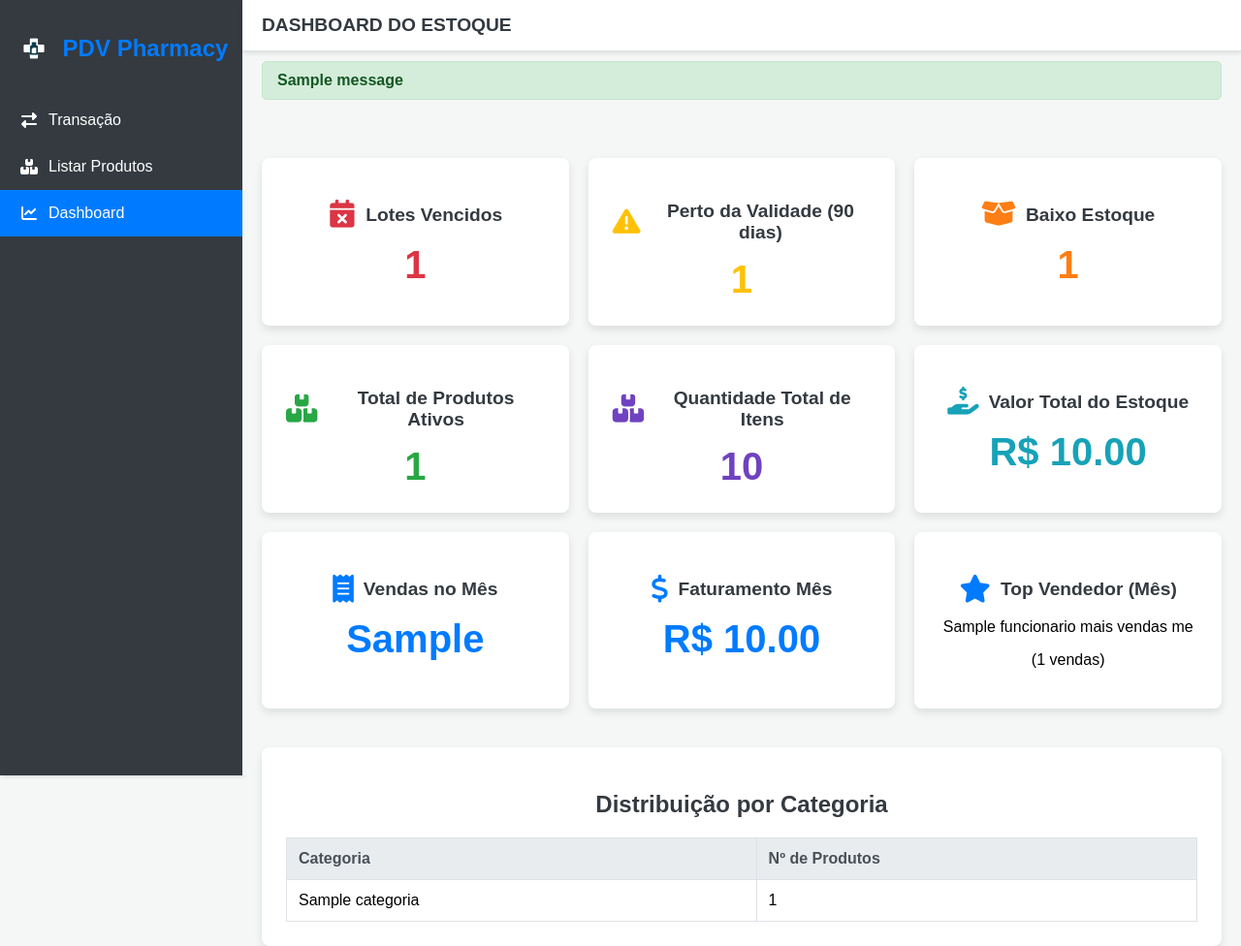
After one commit to eehinqru/PDV-Farma, a Django app: template PDVfarma/templates/estoque/dashboard.html in a window 1280 px wide. The commit adds this page. Shown: the whole page at 97% size. Run offline with Django 5.2, Linux system fonts and the light colour scheme; the template is opened without the code that fills it: most values are stand-ins (such as "Sample title", 1, 10 or a date in 2020); one stand-in notice (Sample message) is shown.

Commit message:
feat.Emerson: dashboard

```diff
--- /dev/null
+++ b/PDVfarma/static/css/style_estoque_dashboard.css
@@ -0,0 +1,260 @@
+/* Estilos Gerais para a Página */
+body {
+    font-family: Arial, sans-serif;
+    margin: 0;
+    padding: 0;
+    background-color: #f4f7f6;
+    display: flex; /* Para o layout de sidebar e conteúdo principal */
+    min-height: 100vh;
+}
+
+/* Sidebar - Mantenha a consistência com suas outras telas */
+.sidebar {
+    width: 250px;
+    background-color: #343a40; /* Cor de fundo escura */
+    color: white;
+    padding: 20px 0;
+    display: flex;
+    flex-direction: column;
+    box-shadow: 2px 0 5px rgba(0,0,0,0.2);
+}
+
+.sidebar-top {
+    display: flex;
+    align-items: center;
+    justify-content: center; /* Centraliza logo e texto */
+    padding: 10px 0;
+    margin-bottom: 20px;
+}
+
+.sidebar-top .logo {
+    width: 40px;
+    height: 40px;
+    margin-right: 10px;
+}
+
+.sidebar-top .logo-text {
+    font-size: 1.5em;
+    font-weight: bold;
+    color: #007bff; /* Cor para o texto do logo */
+}
+
+.sidebar a {
+    color: #ffffff;
+    text-decoration: none;
+    padding: 15px 20px;
+    display: flex;
+    align-items: center;
+    gap: 10px; /* Espaço entre ícone e texto */
+    transition: background-color 0.3s ease;
+}
+
+.sidebar a:hover, .sidebar a.active {
+    background-color: #007bff; /* Cor de destaque ao passar o mouse ou ativo */
+    color: white;
+}
+
+.sidebar a i {
+    width: 20px; /* Garante que os ícones tenham largura consistente */
+    text-align: center;
+}
+
+/* Estilos para o perfil do usuário na sidebar */
+.user-profile-sidebar {
+    display: flex;
+    flex-direction: column;
+    align-items: center;
+    padding: 20px 0;
+    border-bottom: 1px solid rgba(255, 255, 255, 0.1);
+    margin-bottom: 10px;
+}
+
+.user-profile-sidebar .profile-pic {
+    width: 80px;
+    height: 80px;
+    border-radius: 50%;
+    object-fit: cover;
+    border: 2px solid #007bff;
+    margin-bottom: 10px;
+}
+
+.user-profile-sidebar .user-name {
+    color: #ffffff;
+    font-weight: bold;
+    font-size: 1.1em;
+    text-align: center;
+}
+
+/* Estilos da Topbar (cabeçalho) */
+.main-content {
+    flex-grow: 1; /* Ocupa o restante do espaço */
+    display: flex;
+    flex-direction: column;
+    background-color: #f4f7f6;
+}
+
+.topbar {
+    display: flex;
+    justify-content: space-between;
+    align-items: center;
+    padding: 15px 20px;
+    background-color: #ffffff; /* Fundo branco */
+    border-bottom: 1px solid #dee2e6;
+    color: #343a40;
+    font-size: 1.2em;
+    font-weight: bold;
+    box-shadow: 0 2px 4px rgba(0,0,0,0.1);
+}
+
+.user-info {
+    font-size: 0.8em;
+    color: #6c757d;
+}
+
+.user-info strong {
+    color: #007bff;
+}
+
+/* Estilos do Dashboard */
+.dashboard-grid {
+    display: grid;
+    grid-template-columns: repeat(auto-fit, minmax(250px, 1fr)); /* Colunas responsivas */
+    gap: 20px;
+    padding: 20px;
+    margin-top: 20px;
+}
+
+.card {
+    background-color: #ffffff;
+    border-radius: 8px;
+    box-shadow: 0 4px 8px rgba(0,0,0,0.1);
+    padding: 25px;
+    text-align: center;
+    transition: transform 0.2s ease, box-shadow 0.2s ease;
+}
+
+.card:hover {
+    transform: translateY(-5px);
+    box-shadow: 0 6px 12px rgba(0,0,0,0.15);
+}
+
+.card h3 {
+    font-size: 1.2em;
+    color: #343a40;
+    margin-bottom: 15px;
+    display: flex;
+    align-items: center;
+    justify-content: center;
+    gap: 10px;
+}
+
+.card h3 i {
+    font-size: 1.5em;
+    color: #007bff; /* Cor padrão do ícone */
+}
+
+.card .metric-value {
+    font-size: 2.5em;
+    font-weight: bold;
+    color: #007bff; /* Cor padrão do valor */
+    margin: 0;
+}
+
+/* Cores específicas para os cards */
+.card-vencidos h3 i, .card-vencidos .metric-value { color: #dc3545; } /* Vermelho */
+.card-perto-vencer h3 i, .card-perto-vencer .metric-value { color: #ffc107; } /* Amarelo */
+.card-baixo-estoque h3 i, .card-baixo-estoque .metric-value { color: #fd7e14; } /* Laranja */
+.card-total-produtos h3 i, .card-total-produtos .metric-value { color: #28a745; } /* Verde */
+.card-total-itens h3 i, .card-total-itens .metric-value { color: #6f42c1; } /* Roxo */
+.card-valor-total h3 i, .card-valor-total .metric-value { color: #17a2b8; } /* Azul ciano */
+
+
+/* Estilos para a Distribuição por Categoria */
+.category-distribution {
+    background-color: #ffffff;
+    border-radius: 8px;
+    box-shadow: 0 4px 8px rgba(0,0,0,0.1);
+    padding: 25px;
+    margin: 20px; /* Margem ao redor da tabela */
+}
+
+.category-distribution h2 {
+    font-size: 1.5em;
+    color: #343a40;
+    margin-bottom: 20px;
+    text-align: center;
+}
+
+.category-table {
+    width: 100%;
+    border-collapse: collapse;
+    margin-top: 15px;
+}
+
+.category-table th, .category-table td {
+    border: 1px solid #dee2e6;
+    padding: 12px;
+    text-align: left;
+}
+
+.category-table th {
+    background-color: #e9ecef;
+    font-weight: bold;
+    color: #495057;
+}
+
+.category-table tr:nth-child(even) {
+    background-color: #f8f9fa;
+}
+
+.category-table tr:hover {
+    background-color: #e2f0fd;
+}
+
+/* Estilos para mensagens do Django */
+.messages {
+    list-style: none;
+    padding: 10px 20px;
+    margin: 0;
+}
+
+.messages li {
+    padding: 10px 15px;
+    margin-bottom: 10px;
+    border-radius: 5px;
+    display: flex;
+    justify-content: space-between;
+    align-items: center;
+    font-weight: bold;
+}
+
+.messages .success {
+    background-color: #d4edda;
+    color: #155724;
+    border: 1px solid #c3e6cb;
+}
+
+.messages .error {
+    background-color: #f8d7da;
+    color: #721c24;
+    border: 1px solid #f5c6cb;
+}
+
+.messages .info {
+    background-color: #d1ecf1;
+    color: #0c5460;
+    border: 1px solid #bee5eb;
+}
+
+.messages .warning {
+    background-color: #fff3cd;
+    color: #856404;
+    border: 1px solid #ffeeba;
+}
+
+.messages .close-message {
+    cursor: pointer;
+    font-weight: bold;
+    font-size: 1.2em;
+    padding: 0 5px;
+}
--- /dev/null
+++ b/PDVfarma/templates/estoque/dashboard.html
@@ -0,0 +1,152 @@
+{% load static %}
+<html lang="pt-br">
+<head>
+    <meta charset="UTF-8">
+    <title>Dashboard do Estoque - PDV Pharmacy</title>
+    <link rel="stylesheet" href="https://cdnjs.cloudflare.com/ajax/libs/font-awesome/6.4.0/css/all.min.css"/>
+    <link rel="icon" type="image/x-icon" href="{% static 'img/favicon.ico' %}">
+    <link rel="stylesheet" href="{% static 'css/style_estoque_dashboard.css' %}">
+</head>
+<body>
+
+    <div class="sidebar">
+        <div class="sidebar-top">
+            <img src="{% static 'img/logo-icon.png' %}" alt="Logo PDV Farma" class="logo">
+            <span class="logo-text">PDV Pharmacy</span>
+        </div>
+
+        {% if user.is_authenticated and funcionario_logado %}
+        <div class="user-profile-sidebar">
+            {% if funcionario_logado.foto %}
+                <img src="{{ funcionario_logado.foto.url }}" alt="Foto de Perfil" class="profile-pic">
+            {% else %}
+                <img src="{% static 'img/default_profile_pic.png' %}" alt="Foto de Perfil Padrão" class="profile-pic">
+            {% endif %}
+            <span class="user-name">{{ user.first_name|default:user.username }}</span>
+        </div>
+        {% endif %}
+
+        <a href="{% url 'nova_venda' %}"><i class="fas fa-exchange-alt"></i><span>Transação</span></a>
+        <a href="{% url 'listar_produtos' %}"><i class="fas fa-boxes"></i><span>Listar Produtos</span></a>
+        <a href="{% url 'dashboard' %}" class="active"><i class="fas fa-chart-line"></i><span>Dashboard</span></a>
+        {% if is_dono %}
+            <a href="{% url 'listar_funcionarios' %}"> <i class="fas fa-users"></i> <span>Funcionários</span></a>
+        {% endif %}
+        {% if user.is_authenticated %}
+        <a href="#" class="logout-link">
+            <i class="fas fa-sign-out-alt"></i><span>Sair</span>
+            <form action="{% url 'login:logout' %}" method="post" style="display: none;" id="logout-form">
+                {% csrf_token %}
+                <button type="submit" id="logout-button"></button>
+            </form>
+        </a>
+        {% endif %}
+    </div>
+
+    <div class="main-content">
+        <div class="topbar">
+            DASHBOARD DO ESTOQUE
+            {% if user.is_authenticated %}
+                <span class="user-info">Olá, <strong>{{ user.first_name|default:user.username }}</strong>!</span>
+            {% endif %}
+        </div>
+
+        {% if messages %}
+            <ul class="messages">
+                {% for message in messages %}
+                    <li class="{{ message.tags }}">{{ message }}</li>
+                {% endfor %}
+            </ul>
+        {% endif %}
+
+        <div class="dashboard-grid">
+            {# Cards de Estoque Existentes #}
+            <div class="card card-vencidos">
+                <h3><i class="fas fa-calendar-times"></i> Lotes Vencidos</h3>
+                <p class="metric-value">{{ vencidos_count }}</p>
+            </div>
+            <div class="card card-perto-vencer">
+                <h3><i class="fas fa-exclamation-triangle"></i> Perto da Validade (90 dias)</h3>
+                <p class="metric-value">{{ perto_validade_count }}</p>
+            </div>
+            <div class="card card-baixo-estoque">
+                <h3><i class="fas fa-box-open"></i> Baixo Estoque</h3>
+                <p class="metric-value">{{ baixa_quantidade_count }}</p>
+            </div>
+            <div class="card card-total-produtos">
+                <h3><i class="fas fa-boxes"></i> Total de Produtos Ativos</h3>
+                <p class="metric-value">{{ total_produtos_ativos }}</p>
+            </div>
+            <div class="card card-total-itens">
+                <h3><i class="fas fa-boxes-stacked"></i> Quantidade Total de Itens</h3>
+                <p class="metric-value">{{ quantidade_total_itens }}</p>
+            </div>
+            <div class="card card-valor-total">
+                <h3><i class="fas fa-hand-holding-dollar"></i> Valor Total do Estoque</h3>
+                <p class="metric-value">R$ {{ valor_total_estoque|floatformat:2 }}</p>
+            </div>
+
+            {# --- NOVOS CARDS DE VENDAS NO MÊS --- #}
+            <div class="card card-vendas-mes">
+                <h3><i class="fas fa-receipt"></i> Vendas no Mês</h3>
+                <p class="metric-value">{{ numero_vendas_mes }}</p>
+            </div>
+            <div class="card card-faturamento-mes">
+                <h3><i class="fas fa-dollar-sign"></i> Faturamento Mês</h3>
+                <p class="metric-value">R$ {{ dinheiro_feito_mes|floatformat:2 }}</p>
+            </div>
+            <div class="card card-top-vendedor">
+                <h3><i class="fas fa-star"></i> Top Vendedor (Mês)</h3>
+                {% if funcionario_mais_vendas_mes %}
+                    <p class="metric-value-sm">{{ funcionario_mais_vendas_mes.nome }}</p>
+                    <p class="metric-subtitle">({{ funcionario_mais_vendas_mes.num_vendas }} vendas)</p>
+                {% else %}
+                    <p class="metric-value-sm">Nenhum</p>
+                    <p class="metric-subtitle">Vendedor ainda</p>
+                {% endif %}
+            </div>
+            {# --- FIM DOS NOVOS CARDS --- #}
+
+        </div>
+
+        <div class="category-distribution">
+            <h2>Distribuição por Categoria</h2>
+            {% if produtos_por_categoria %}
+                <table class="category-table">
+                    <thead>
+                        <tr>
+                            <th>Categoria</th>
+                            <th>Nº de Produtos</th>
+                        </tr>
+                    </thead>
+                    <tbody>
+                        {% for categoria_data in produtos_por_categoria %}
+                            <tr>
+                                <td>{{ categoria_data.nome }}</td>
+                                <td>{{ categoria_data.count }}</td>
+                            </tr>
+                        {% endfor %}
+                    </tbody>
+                </table>
+            {% else %}
+                <p>Nenhum produto encontrado para exibir por categoria.</p>
+            {% endif %}
+        </div>
+    </div>
+
+    <script>
+        document.addEventListener('DOMContentLoaded', function() {
+            const logoutLink = document.querySelector('.logout-link');
+            const logoutForm = document.getElementById('logout-form');
+
+            if (logoutLink && logoutForm) {
+                logoutLink.addEventListener('click', function(event) {
+                    event.preventDefault();
+                    logoutForm.submit();
+                });
+            }
+        });
+    </script>
+
+</body>
+</html>
--- a/PDVfarma/templates/estoque/listar_produtos.html
+++ b/PDVfarma/templates/estoque/listar_produtos.html
@@ -19,6 +19,7 @@
 
         <a href="{% url 'nova_venda' %}"><i class="fas fa-exchange-alt"></i><span>Transação</span></a>
         <a href="{% url 'historico_vendas' %}"><i class="fas fa-solid fa-table"></i><span>Histórico de vendas</span></a>
+        <a href="{% url 'dashboard' %}"><i class="fas fa-chart-line"></i><span>Dashboard</span></a>
         {% if is_dono %}
             <a href="{% url 'listar_funcionarios' %}"> <i class="fas fa-users"></i> <span>Funcionários</span></a>
         {% endif %}
```
Also changed, not shown: PDVfarma/estoque/views.py (+94 -10 lines).
